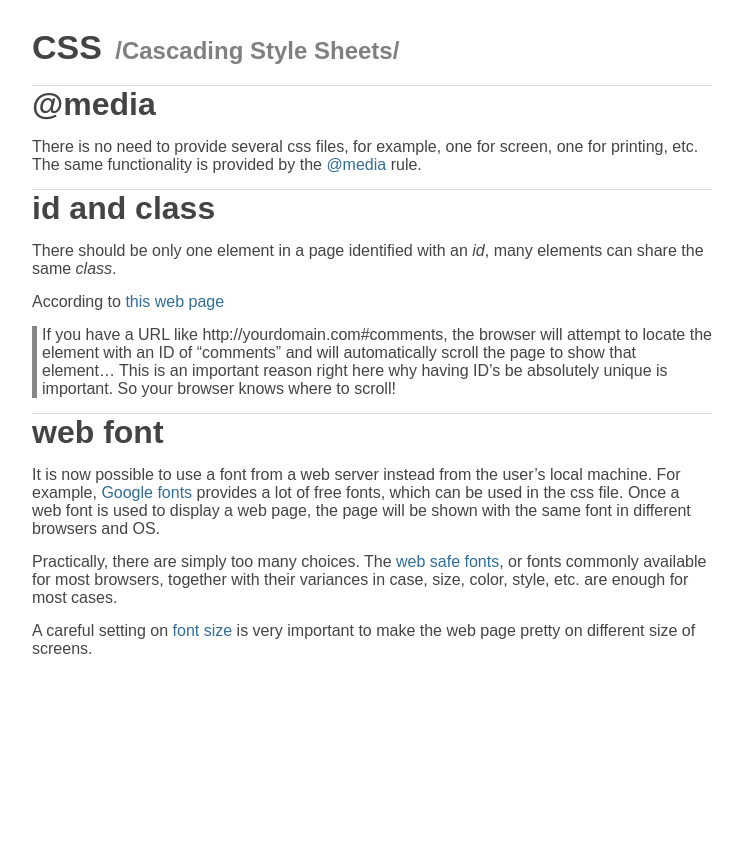
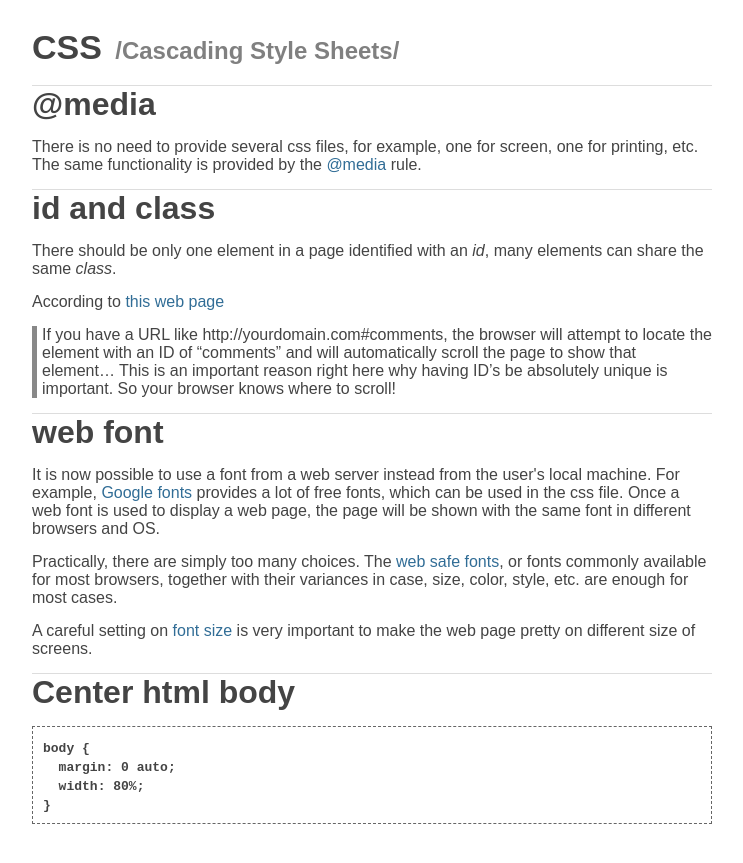
Before and after one commit to jintonic/jintonic.github.io, a Jekyll site: the page built from cs/css/index.md, in a window 1280 px wide. Shown: the top 863 px of the page, without its empty margins (268-1011 px from the left). Built offline with Jekyll 4.4.1, drawn with Linux system fonts in a browser that asks for light colours; comment, search, counter and statistics services are not loaded.

Commit message:
added center body

````diff
--- a/cs/css/index.md
+++ b/cs/css/index.md
@@ -29,7 +29,7 @@ According to [this web page](http://css-tricks.com/the-difference-between-id-and
 web font
 ========
 
-It is now possible to use a font from a web server instead from the user's
+It is now possible to use a font from a web server instead from the user\'s
 local machine. For example, [Google fonts](https://www.google.com/fonts)
 provides a lot of free fonts, which can be used in the css file. Once a web
 font is used to display a web page, the page will be shown with the same font
@@ -43,3 +43,12 @@ color, style, etc. are enough for most cases.
 A careful setting on [font
 size](http://typecast.com/blog/a-more-modern-scale-for-web-typography) is very
 important to make the web page pretty on different size of screens.
+
+Center html body
+================
+```css
+body {
+  margin: 0 auto;
+  width: 80%;
+}
+```
````
